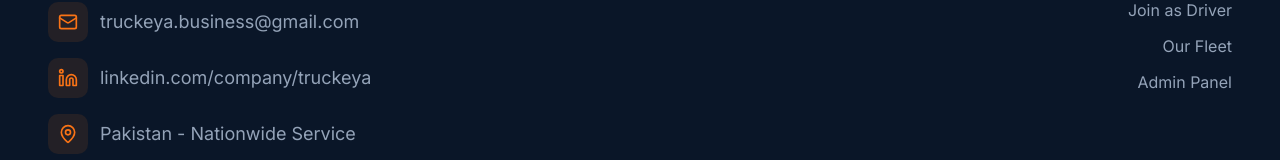
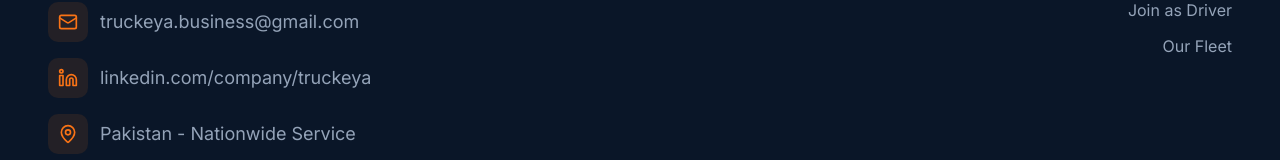
Before and after one commit to 0MaTeeN0/Truckeya, a React (Vite) app: page / in a window 1280 px wide. Shown: the part 6173-6333 px from the top of the page. Built offline with nearby package versions, Linux system fonts and the light colour scheme.

Commit message:
Remove Admin Panel link from Footer component
Removed the Admin Panel link from the footer.

```diff
--- a/src/components/Footer.tsx
+++ b/src/components/Footer.tsx
@@ -60,7 +60,6 @@ const Footer = () => {
                   {link.label}
                 </Link>
               ))}
-              <a href="/truckeya-admin.html" className="transition-colors hover:text-[#f97316]" style={{ color: '#94a3b8' }}>Admin Panel</a>
             </nav>
           </div>
         </div>
```
